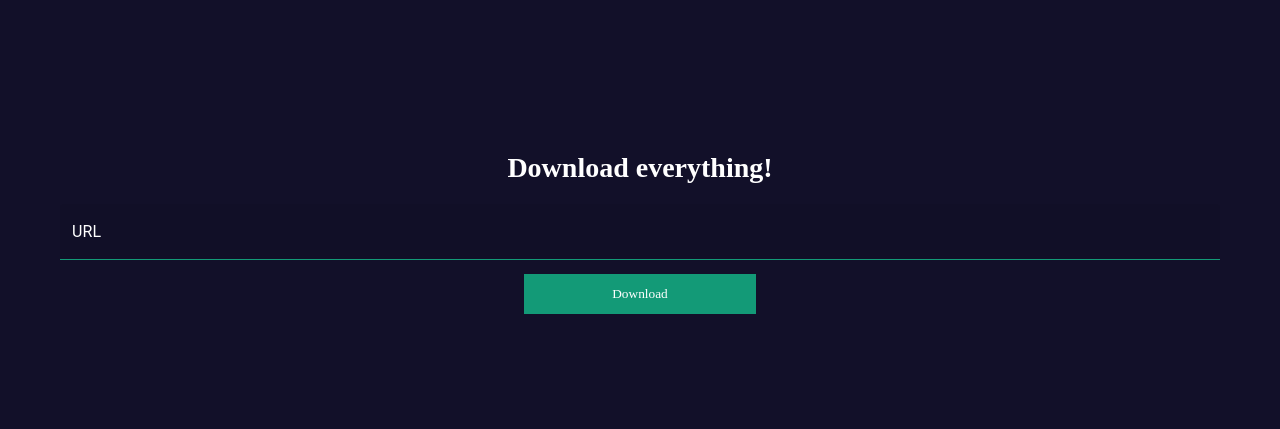
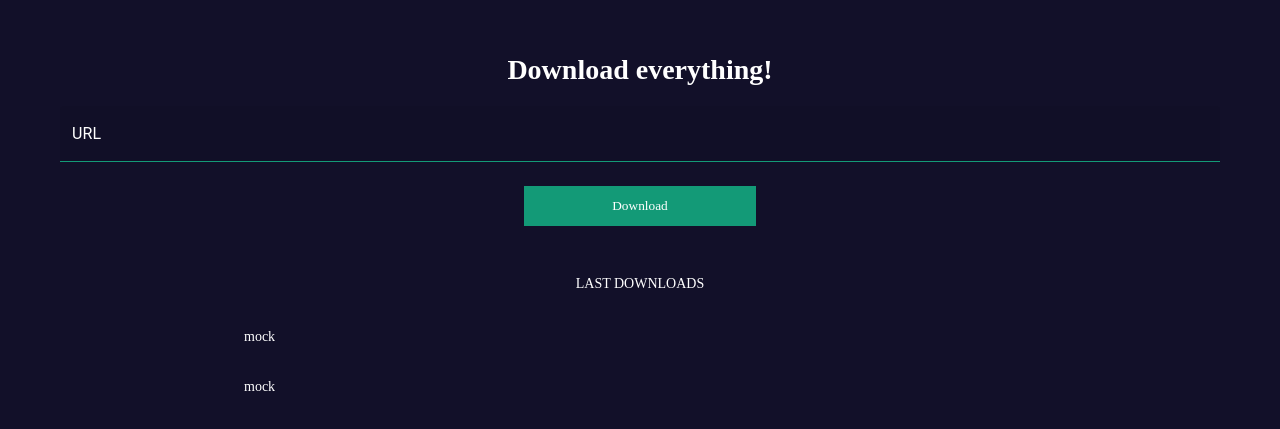
Before and after one commit to barghest0/electron-app, a React app: page / in a window 1280 px wide. Shown: the part 167-596 px from the top of the page. Built offline with nearby package versions, Linux system fonts and the light colour scheme.

Commit message:
Create downloaded file component

```diff
--- a/index.ts
+++ b/index.ts
@@ -16,7 +16,7 @@ const createWindow = () => {
 
   // window.loadFile(path.resolve(__dirname, 'public/index.html'));
   window.loadURL('http://localhost:8080');
-  window.setMenu(null);
+  // window.setMenu(null);
 };
 
 app.on('ready', createWindow);
--- /dev/null
+++ b/src/components/DownloadedFile/DownloadedFile.style.ts
@@ -0,0 +1,18 @@
+import theme from 'shared/styles/theme';
+import styled from 'styled-components';
+
+const DownloadedFile = styled.div`
+  width: 100%;
+  height: 100%;
+  cursor: pointer;
+  display: flex;
+  align-items: center;
+  transition: all 0.2s linear;
+  padding: 0 10px;
+
+  :hover {
+    background-color: rgba(69, 154, 132, 0.3);
+  }
+`;
+
+export { DownloadedFile };
--- /dev/null
+++ b/src/components/DownloadedFile/DownloadedFile.tsx
@@ -0,0 +1,17 @@
+import { FC } from 'react';
+import * as S from './DownloadedFile.style';
+
+type Props = {
+  path: string;
+};
+
+const DownloadedFile: FC<Props> = ({ path }) => {
+  const onDownloadedFileClick = () => {
+    console.log(path);
+  };
+  return (
+    <S.DownloadedFile onClick={onDownloadedFileClick}>{path}</S.DownloadedFile>
+  );
+};
+
+export default DownloadedFile;
--- a/src/pages/Main/Main.style.ts
+++ b/src/pages/Main/Main.style.ts
@@ -29,7 +29,7 @@ const Form = styled.form`
 `;
 
 const FormField = styled.div`
-  margin-bottom: 20px;
+  margin-bottom: 30px;
   width: 100%;
 `;
 
@@ -37,6 +37,34 @@ const FormSubmit = styled.div`
   width: 20%;
   min-width: 80px;
   height: 40px;
+  margin-bottom: 50px;
 `;
 
-export { Main, Container, Form, FormField, FormSubmit, Content, Title };
+const Downloads = styled.div`
+  display: flex;
+  flex-direction: column;
+  width: 70%;
+`;
+
+const DownloadedFile = styled.div`
+  height: 50px;
+`;
+
+const DownloadsTitle = styled.div`
+  text-align: center;
+  text-transform: uppercase;
+  margin-bottom: 20px;
+`;
+
+export {
+  Main,
+  Container,
+  Form,
+  FormField,
+  FormSubmit,
+  Content,
+  Title,
+  Downloads,
+  DownloadedFile,
+  DownloadsTitle,
+};
--- a/src/pages/Main/Main.tsx
+++ b/src/pages/Main/Main.tsx
@@ -3,9 +3,10 @@ import { ipcRenderer } from 'electron';
 
 import TextField from 'components/TextField/TextField';
 import Button from 'components/Button/Button';
+import DownloadedFile from 'components/DownloadedFile/DownloadedFile';
+import { urlValidationSchema } from 'shared/form-validators/url-validations';
 
 import * as S from './Main.style';
-import { urlValidationSchema } from 'shared/form-validators/url-validations';
 
 type UrlValues = {
   url: string;
@@ -49,6 +50,15 @@ const Main = () => {
               <Button type="submit">Download</Button>
             </S.FormSubmit>
           </S.Form>
+          <S.Downloads>
+            <S.DownloadsTitle>Last downloads</S.DownloadsTitle>
+            <S.DownloadedFile>
+              <DownloadedFile path="mock" />
+            </S.DownloadedFile>
+            <S.DownloadedFile>
+              <DownloadedFile path="mock" />
+            </S.DownloadedFile>
+          </S.Downloads>
         </S.Content>
       </S.Container>
     </S.Main>
```
